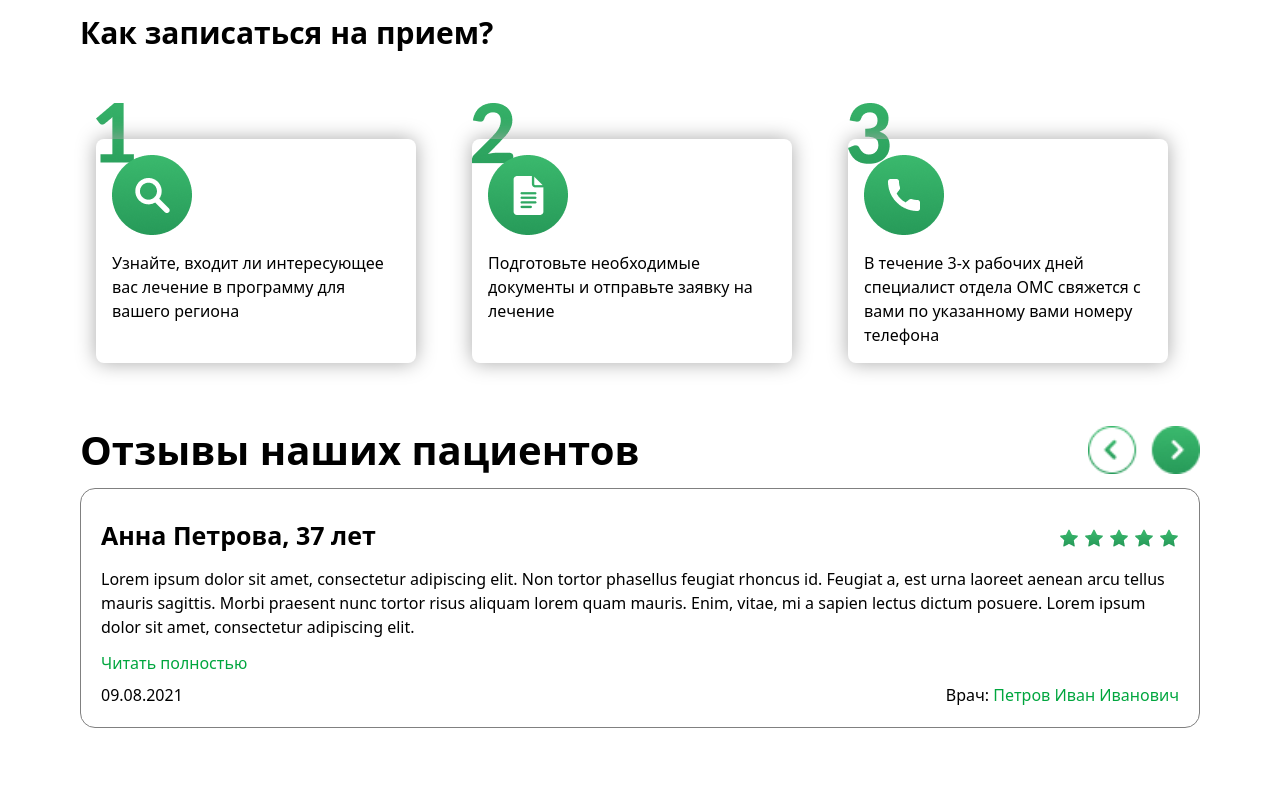
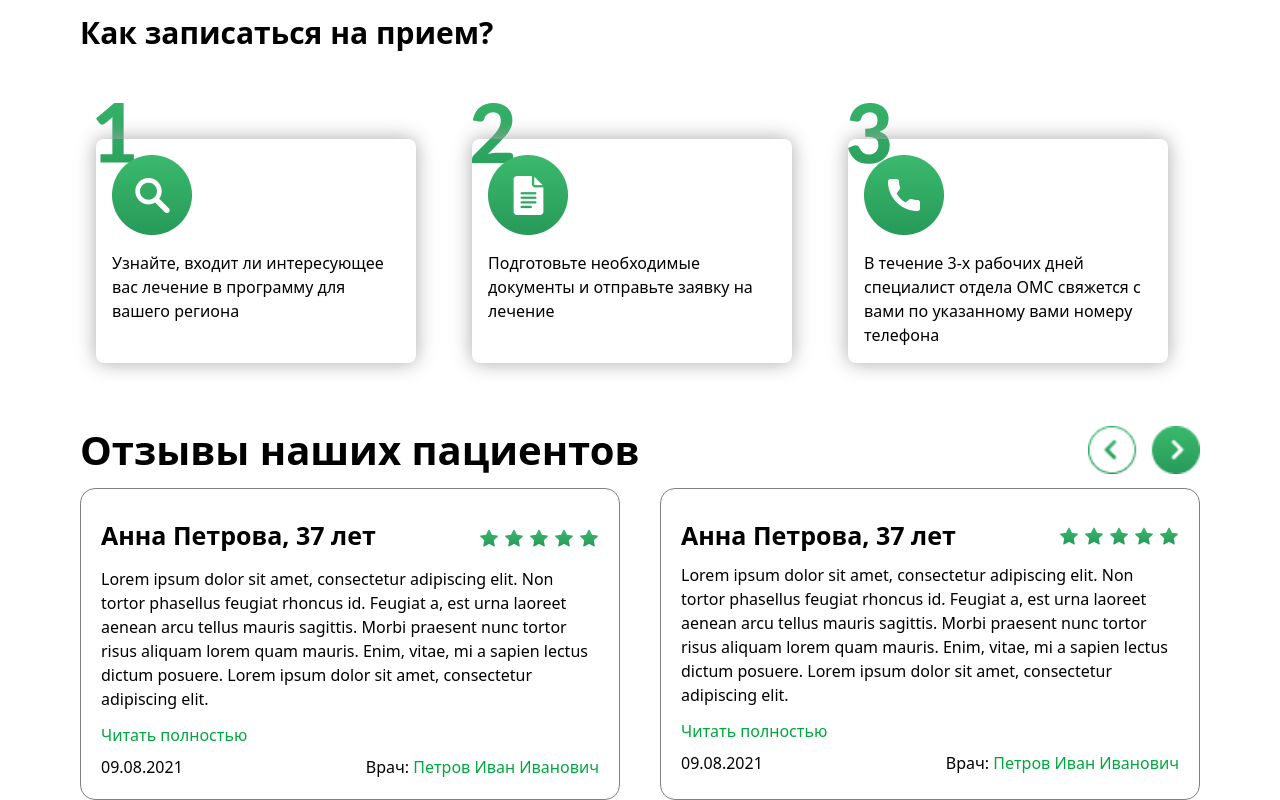
Before and after one commit to muhammadzoirov40-crypto/taiving-3, a website: page index.html in a window 1280 px wide. Shown: the part 1752-2552 px from the top of the page. Before the commit the page ends 2480 px from the top, so only its background shows below. Drawn offline with Linux system fonts and the light colour scheme.

Commit message:
fix:index.html

```diff
--- a/index.html
+++ b/index.html
@@ -181,7 +181,7 @@
                     <span class="">Врач: <span class="text-green-600">Петров Иван Иванович</span></span>
                 </div>
             </div>
-            <div style="border: 1px solid gray;" class="rounded-[15px] p-5 hidden">
+            <div style="border: 1px solid gray;" class="rounded-[15px] p-5 hidden lg:block">
                 <div class="flex justify-between items-center">
                     <h1 class="text-[25px] font-bold my-2 ">Анна Петрова, 37 лет</h1>
                     <img src="./img2/Frame 2418.png" alt="" class="">
```
Also changed, not shown: src/output.css.
